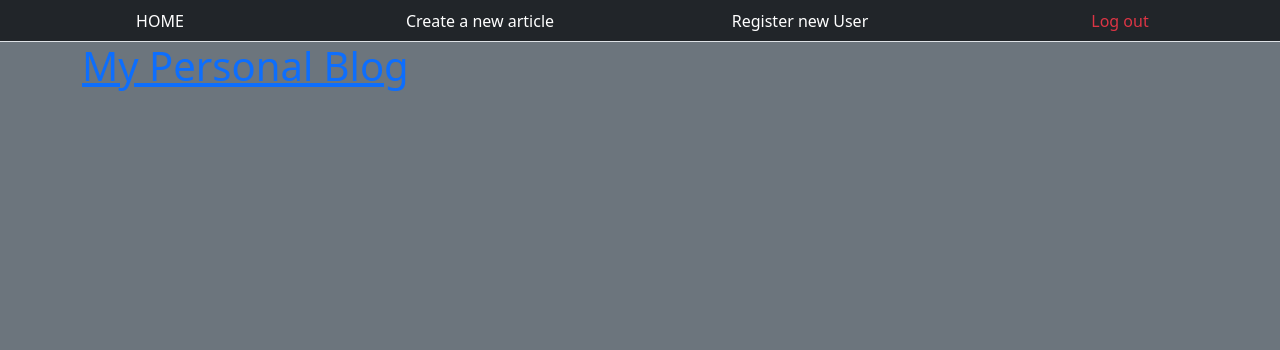
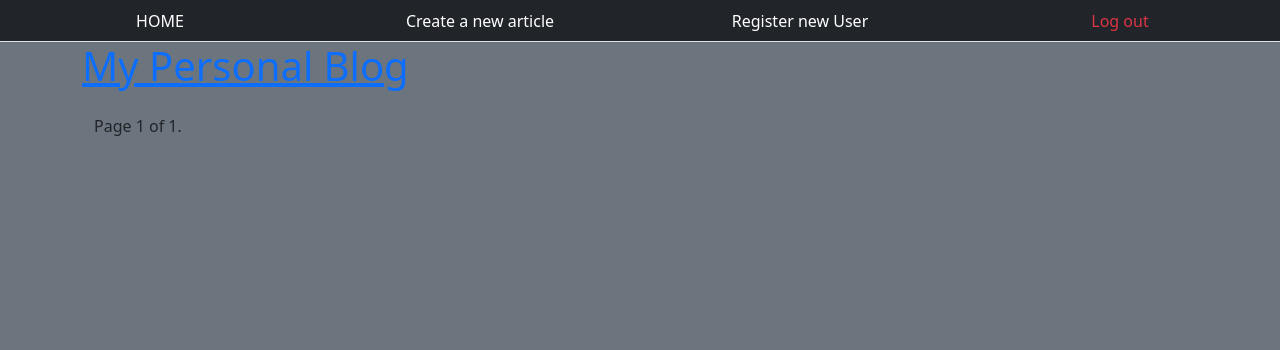
Before and after one commit to davidlealxyz/django_blog, a Django app: page / in a window 1280 px wide. Shown: the top 350 px of the page. Run offline with Django 3.2, Linux system fonts and the light colour scheme; the visitor is signed in with stand-in values (Sample User, id 1); data that the repository does not hold is empty; some libraries are stand-ins or nearby versions.

Commit message:
pagination

```diff
--- a/articles/views.py
+++ b/articles/views.py
@@ -38,7 +38,7 @@ class New_article(CreateView):
 
 class ArticleListView(ListView):
     model = Article
-
+    paginate_by = 3
     template_name = 'home.html'
 
 class ArticleDetailView(FormMixin,DetailView):
@@ -69,37 +69,7 @@ class ArticleDetailView(FormMixin,DetailView):
         return super().form_valid(form)
 
 
-'''class Pruebalist(ListView):
-    model = Article
 
-    template_name = 'prueba.html'
-
-class Pruebacoment(FormMixin, DetailView):
-    model = Article
-    form_class = CommentForm
-    template_name = 'prueba_detail.html'
-    def get_success_url(self):
-        return reverse('coment', kwargs={'pk': self.object.pk})
-
-    def post(self, request, *args, **kwargs):
-        if not request.user.is_authenticated:
-            return HttpResponseForbidden()
-        self.object = self.get_object()
-        form = self.get_form()
-        if form.is_valid():
-
-            comment = form.save(commit=False)
-            comment.comment = Article
-
-            comment.save()
-            return self.form_valid(form)
-        else:
-            return self.form_invalid(form)
-
-    def form_valid(self, form):
-        # Here, we would record the user's interest using the message
-        form.cleaned_data['text']
-        return super().form_valid(form)'''
 
 
 
@@ -139,7 +109,7 @@ def activate(request, uidb64, token):
         user.is_active = True
         user.save()
         login(request, user)
-        return redirect('home')
+        return redirect('logout')
         #return HttpResponse('Thank you for your email confirmation. Now you can login your account.')
     else:
         return HttpResponse('Activation link is invalid!')
@@ -180,3 +150,35 @@ def activate(request, uidb64, token):
         return context
     def get_success_url(self):
         return reverse('coment', kwargs={'pk': self.object.pk})"""
+
+'''class Pruebalist(ListView):
+    model = Article
+
+    template_name = 'prueba.html'
+
+class Pruebacoment(FormMixin, DetailView):
+    model = Article
+    form_class = CommentForm
+    template_name = 'prueba_detail.html'
+    def get_success_url(self):
+        return reverse('coment', kwargs={'pk': self.object.pk})
+
+    def post(self, request, *args, **kwargs):
+        if not request.user.is_authenticated:
+            return HttpResponseForbidden()
+        self.object = self.get_object()
+        form = self.get_form()
+        if form.is_valid():
+
+            comment = form.save(commit=False)
+            comment.comment = Article
+
+            comment.save()
+            return self.form_valid(form)
+        else:
+            return self.form_invalid(form)
+
+    def form_valid(self, form):
+        # Here, we would record the user's interest using the message
+        form.cleaned_data['text']
+        return super().form_valid(form)'''
--- a/templates/home.html
+++ b/templates/home.html
@@ -25,7 +25,23 @@
           {% endif %}
          {% endfor %}
 
+         <div class="pagination">
+          <span class="step-links">
+              {% if page_obj.has_previous %}
+                  <a href="?page=1">&laquo; first</a>
+                  <a href="?page={{ page_obj.previous_page_number }}">previous</a>
+              {% endif %}
 
+              <span class="current">
+                  Page {{ page_obj.number }} of {{ page_obj.paginator.num_pages }}.
+              </span>
+
+              {% if page_obj.has_next %}
+                  <a href="?page={{ page_obj.next_page_number }}">next</a>
+                  <a href="?page={{ page_obj.paginator.num_pages }}">last &raquo;</a>
+              {% endif %}
+          </span>
+      </div>
      </div>
 
 {% endblock %}
```
